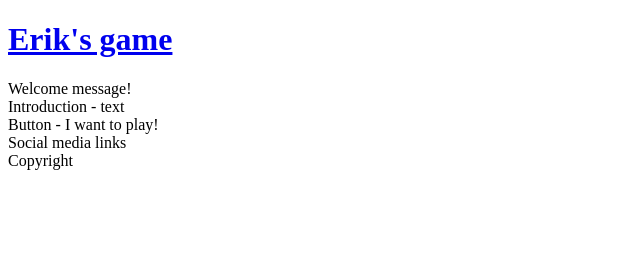
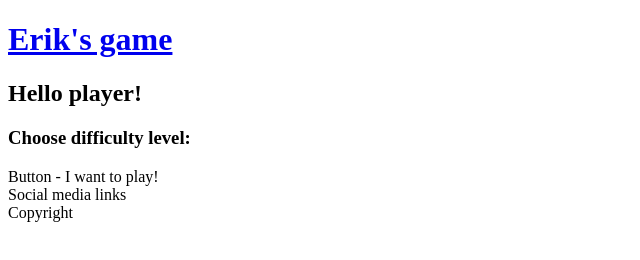
Before and after one commit to erikandersson96/second-project, a plain HTML site: page game-level.html in a window 1280 px wide. Shown: the whole page, without its empty margins (0-640 px from the left). Drawn offline with Linux system fonts and the light colour scheme.

Commit message:
Add first site structure for game-level page

```diff
--- a/game-level.html
+++ b/game-level.html
@@ -18,10 +18,15 @@
     </header>
     <section>
         <div>
-            Welcome message!
+            <h2>Hello player!</h2>
         </div>
         <div>
-            Introduction - text
+            <h3>Choose difficulty level:</h3>
+            <div>
+                <nav>
+
+                </nav>
+            </div>
         </div>
         <div>
             Button - I want to play!
```
